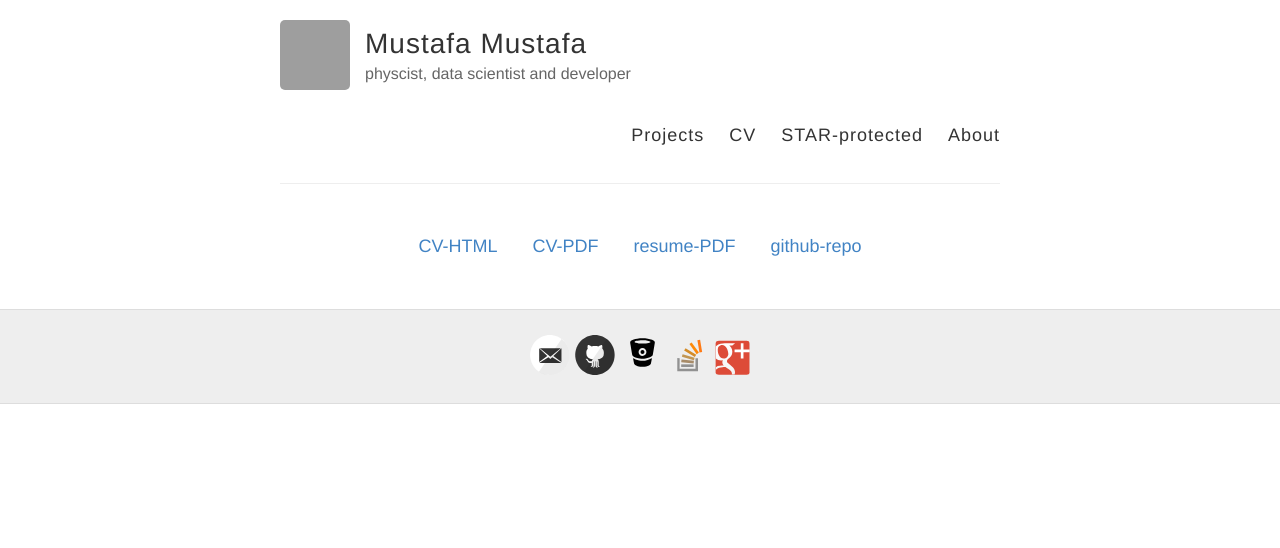
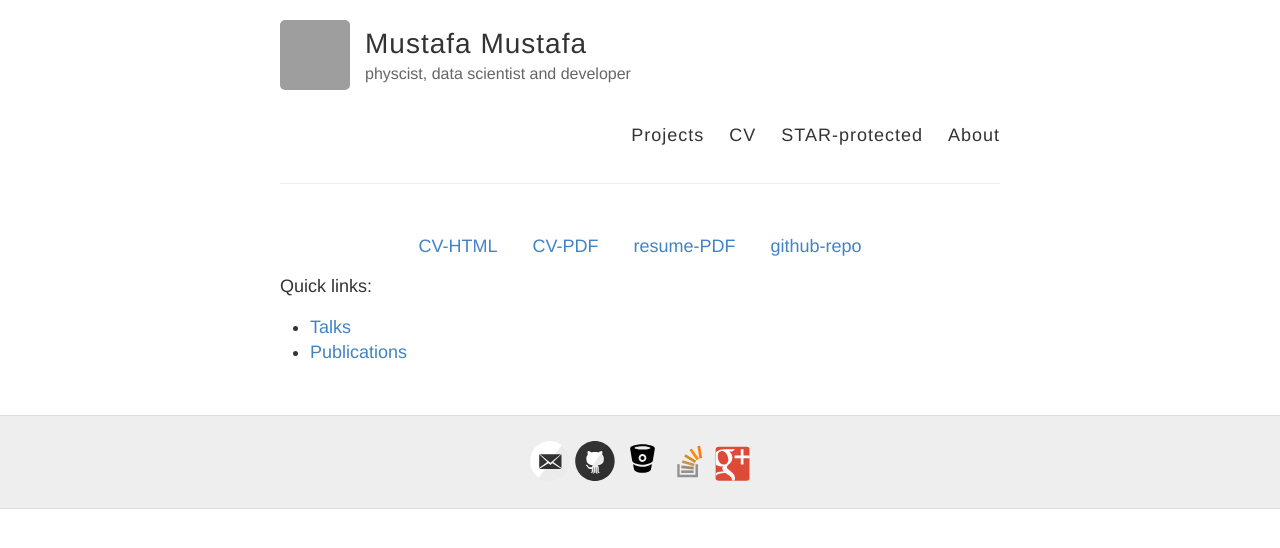
Before and after one commit to MustafaMustafa/MustafaMustafa.github.io, a Jekyll site: the page built from resume/index.md, in a window 1280 px wide. Shown: the top 548 px of the page. Built offline with Jekyll 4.4.1, drawn with Linux system fonts in a browser that asks for light colours; grey boxes are pictures that could not be loaded.

Commit message:
add quick links to parts of the cv

```diff
--- a/resume/index.md
+++ b/resume/index.md
@@ -7,3 +7,8 @@ permalink: /resume/
 <!-- Below is a full curriculum vitae. You can also download a PDF version or a resume following the links below.  -->
 
 >[CV-HTML](cv.html)&nbsp;&nbsp;&nbsp;&nbsp;&nbsp;&nbsp;&nbsp;[CV-PDF](https://github.com/MustafaMustafa/curriculum_vitae/raw/master/mustafa_mustafa_cv.pdf)&nbsp;&nbsp;&nbsp;&nbsp;&nbsp;&nbsp;&nbsp;[resume-PDF](mustafa_mustafa_resume.pdf)&nbsp;&nbsp;&nbsp;&nbsp;&nbsp;&nbsp;&nbsp;[github-repo](https://github.com/MustafaMustafa/curriculum_vitae)
+
+Quick links:
+
+* [Talks](cv.html#talks)
+* [Publications](cv.html#publications)
```
